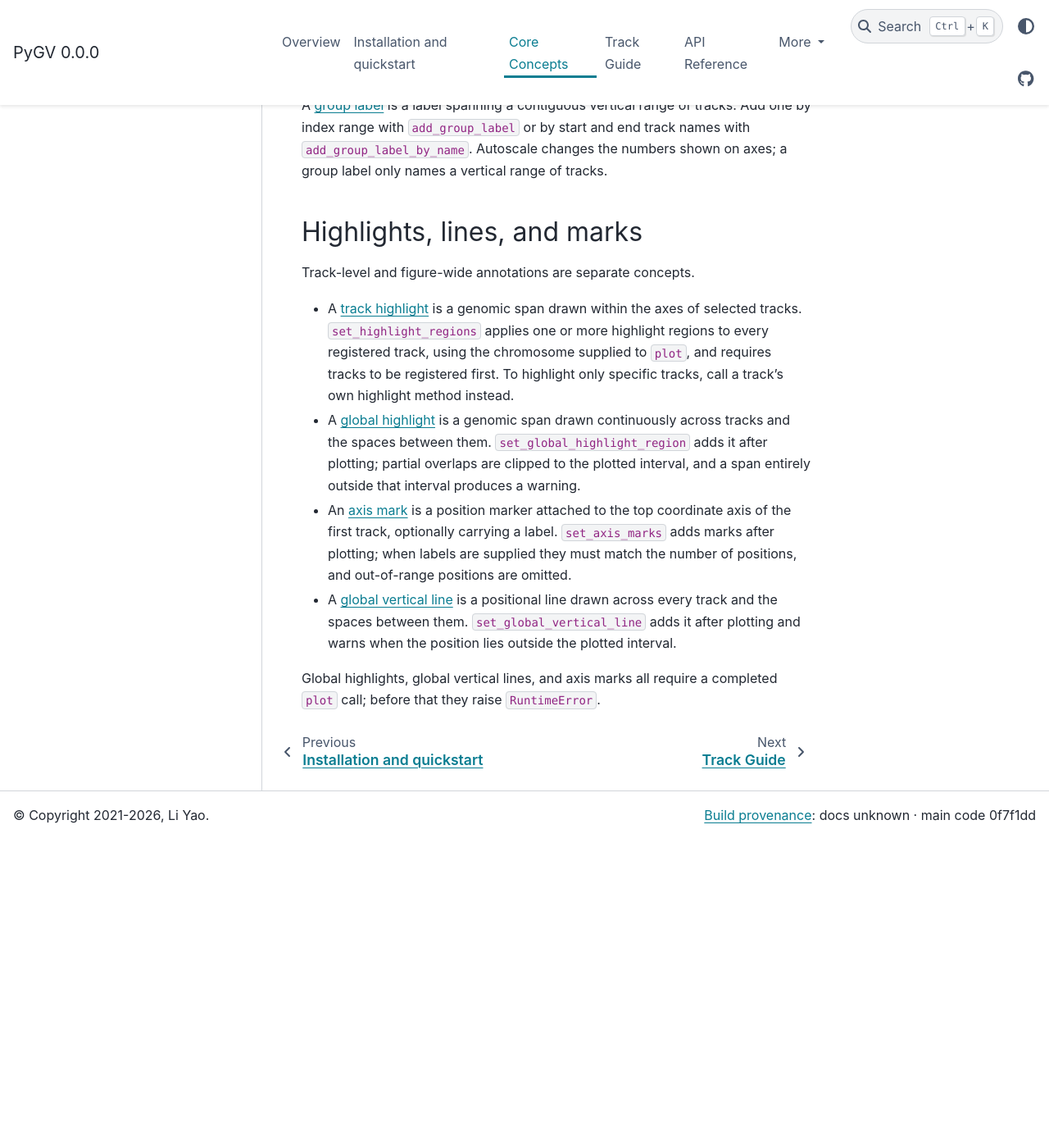
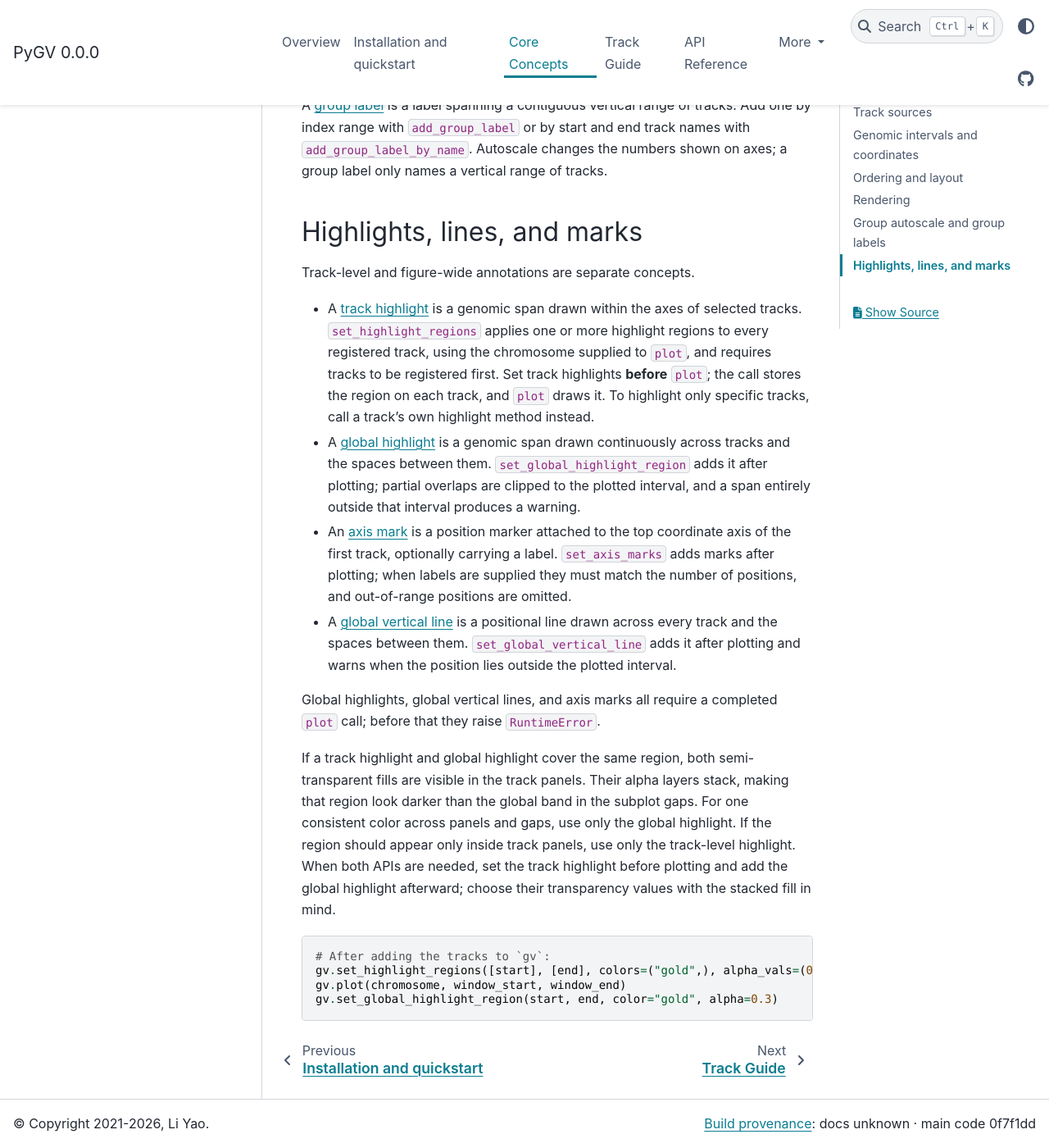
Before and after one commit to DignoMor/PyGV-doc, a Sphinx documentation site: the page built from docs/concepts.md, in a window 1280 px wide and 1400 px high, scrolled down 2431 px. Shown: the whole window at 82% size. Built offline with Sphinx 7.4.7 and the PyData theme 0.15.4, drawn with Linux system fonts in a browser that asks for light colours; before the commit the page ends 3455 px from its top, so only the background shows below that.

Commit message:
docs: document highlight call order and overlap behavior

````diff
--- a/docs/concepts.md
+++ b/docs/concepts.md
@@ -98,8 +98,9 @@
 - A {term}`track highlight` is a genomic span drawn within the axes of selected
   tracks. `set_highlight_regions` applies one or more highlight regions to every
   registered track, using the chromosome supplied to `plot`, and requires
-  tracks to be registered first. To highlight only specific tracks, call a
-  track's own highlight method instead.
+  tracks to be registered first. Set track highlights **before** `plot`; the
+  call stores the region on each track, and `plot` draws it. To highlight only
+  specific tracks, call a track's own highlight method instead.
 - A {term}`global highlight` is a genomic span drawn continuously across tracks
   and the spaces between them. `set_global_highlight_region` adds it after
   plotting; partial overlaps are clipped to the plotted interval, and a span
@@ -114,3 +115,19 @@
 
 Global highlights, global vertical lines, and axis marks all require a completed
 `plot` call; before that they raise `RuntimeError`.
+
+If a track highlight and global highlight cover the same region, both
+semi-transparent fills are visible in the track panels. Their alpha layers
+stack, making that region look darker than the global band in the subplot gaps.
+For one consistent color across panels and gaps, use only the global highlight.
+If the region should appear only inside track panels, use only the track-level
+highlight. When both APIs are needed, set the track highlight before plotting
+and add the global highlight afterward; choose their transparency values with
+the stacked fill in mind.
+
+```python
+# After adding the tracks to `gv`:
+gv.set_highlight_regions([start], [end], colors=("gold",), alpha_vals=(0.3,))
+gv.plot(chromosome, window_start, window_end)
+gv.set_global_highlight_region(start, end, color="gold", alpha=0.3)
+```
````
